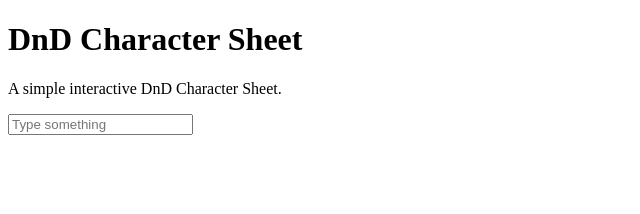
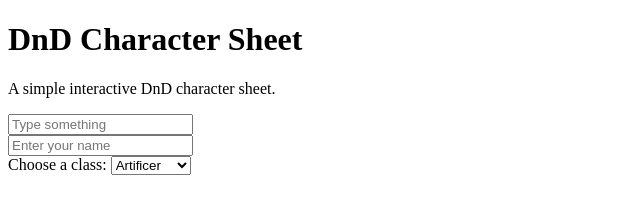
Before and after one commit to CS410-DND-CHARACTER-COMPANION/cs410project, a website: page frontend/index.html in a window 1280 px wide. Shown: the whole page, without its empty margins (0-640 px from the left). Drawn offline with Linux system fonts and the light colour scheme.

Commit message:
name and classes update for index

```diff
--- a/frontend/index.html
+++ b/frontend/index.html
@@ -7,7 +7,7 @@
     </head>
     <body>
         <h1>DnD Character Sheet</h1>
-        <p>A simple interactive DnD Character Sheet.</p>
+        <p>A simple interactive DnD character sheet.</p>
 
         <!-- Connect to the BackEnd file (?) -->
         <script type="text/javascript" src="../Mains.js"></script>
@@ -16,6 +16,25 @@
         <form>
             <input id="TextBoxA" placeholder="Type something" type="text"> <!--Text Box-->
             <!--Link for more info on types of "input" user can make: https://www.w3schools.com/tags/tag_input.asp-->
+            <br/> <!--new line-->
+            <input id="Name" placeholder="Enter your name" type="text"> <!--Text Box-->
+            <br/>
+            <label for="Classes">Choose a class:</label>
+            <select name="Classes" id="Classes"> <!--Drop Box-->
+                <option value="Artificer">Artificer</option>
+                <option value="Barbarian">Barbarian</option>
+                <option value="Bard">Bard</option>
+                <option value="Cleric">Cleric</option>
+                <option value="Druid">Druid</option>
+                <option value="Fighter">Fighter</option>
+                <option value="Monk">Monk</option>
+                <option value="Paladin">Paladin</option>
+                <option value="Ranger">Ranger</option>
+                <option value="Rogue">Rogue</option>
+                <option value="Sorcerer">Sorcerer</option>
+                <option value="Warlock">Warlock</option>
+                <option value="Wizard">Wizard</option>
+            </select>
         </form>
     </body>
 </html>
```
